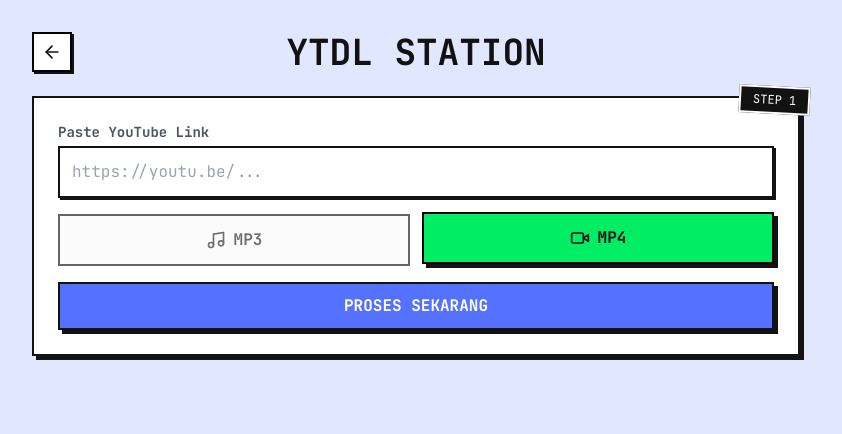
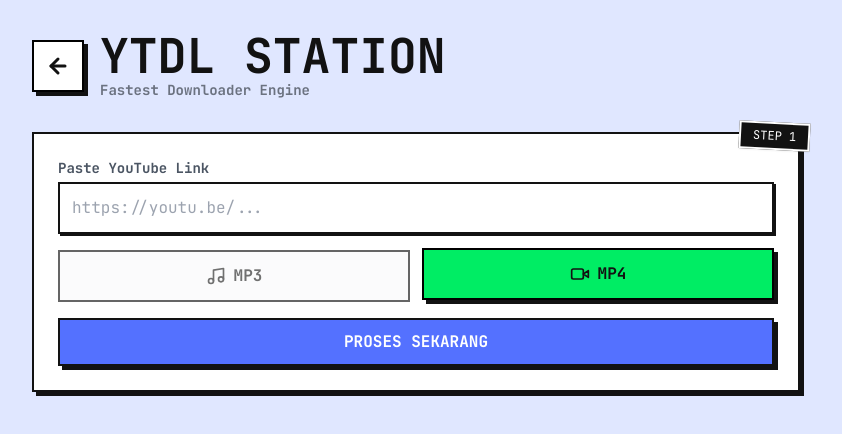
Before and after one commit to akaanakbaik/my-web-api, a React (Vite) app: page /ytdl in a window 1280 px wide. Shown: the top 434 px of the page, without its empty margins (224-1066 px from the left). Built offline with nearby package versions, Linux system fonts and the light colour scheme.

Commit message:
Update YTDL.jsx

```diff
--- a/src/pages/YTDL.jsx
+++ b/src/pages/YTDL.jsx
@@ -22,12 +22,17 @@
     setLoading(true);
     setData(null);
     setSpeed(null);
-    const toastId = toast.loading("Sedang memproses media...");
+
+    const toastId = toast.loading("Sedang memproses media (Mohon tunggu)...");
     const startTime = Date.now();
 
     try {
       const endpoint = type === 'mp3' ? '/api/ytdl/mp3' : '/api/ytdl/mp4';
-      const response = await axios.get(`${API_BASE_URL}${endpoint}`, { params: { url } });
+
+      const response = await axios.get(`${API_BASE_URL}${endpoint}`, {
+        params: { url },
+        timeout: 300000 // 5 Menit Timeout (FIX ISU SERVER SIBUK)
+      });
 
       if (response.data.status) {
         setData(response.data);
@@ -37,7 +42,14 @@
         toast.error(response.data.message || "Gagal mengambil data.", { id: toastId });
       }
     } catch (err) {
-      toast.error("Server sedang sibuk/down.", { id: toastId });
+      console.error(err);
+      if (err.code === 'ECONNABORTED') {
+        toast.error("Waktu habis! Video terlalu panjang/besar.", { id: toastId });
+      } else if (err.response) {
+        toast.error(`Server Error: ${err.response.status}`, { id: toastId });
+      } else {
+        toast.error("Koneksi terputus. Coba refresh.", { id: toastId });
+      }
     } finally {
       setLoading(false);
     }
@@ -57,13 +69,16 @@
   return (
     <div className="min-h-screen bg-neo-bg p-4 font-mono pb-20">
       <div className="max-w-3xl mx-auto space-y-6">
-        <div className="flex items-center justify-between pt-4">
-          <Link to="/" className="bg-white border-2 border-black p-2 shadow-neo-sm hover:translate-x-1 transition-transform"><ArrowLeft size={20}/></Link>
-          <h1 className="text-2xl md:text-4xl font-black uppercase">YTDL STATION</h1>
-          <div className="w-10"></div> {/* Spacer */}
+        <div className="flex items-center gap-4 pt-4 mb-8">
+          <Link to="/" className="bg-white border-2 border-black p-3 shadow-neo hover:translate-x-1 transition-transform flex-shrink-0">
+             <ArrowLeft size={24} strokeWidth={3}/>
+          </Link>
+          <div>
+             <h1 className="text-3xl md:text-5xl font-black uppercase leading-none">YTDL STATION</h1>
+             <p className="text-sm font-bold text-gray-500">Fastest Downloader Engine</p>
+          </div>
         </div>
 
-        {/* INPUT CARD */}
         <NeoCard className="bg-white" step="1">
            <label className="text-sm font-bold text-gray-600 mb-1 block">Paste YouTube Link</label>
            <NeoInput
@@ -83,11 +98,10 @@
            </div>
 
            <NeoButton onClick={handleDownload} variant="blue" fullWidth disabled={loading}>
-             {loading ? <Loader2 className="animate-spin" /> : 'PROSES SEKARANG'}
+             {loading ? <div className="flex items-center gap-2"><Loader2 className="animate-spin" /> <span>PROCESSING...</span></div> : 'PROSES SEKARANG'}
            </NeoButton>
         </NeoCard>
 
-        {/* RESULT CARD */}
         {data && (
           <NeoCard className="bg-[#f0f9ff] border-blue-500 animate-slide-up" step="2">
             <div className="bg-black border-2 border-black mb-4 shadow-neo">
@@ -109,8 +123,8 @@
                 <span className="font-bold text-right truncate w-1/2">{data.metadata.title}</span>
               </div>
               <div className="flex justify-between border-b border-black pb-1">
-                <span className="font-bold text-gray-500">Size</span>
-                <span className="font-bold">{data.metadata.size_formatted}</span>
+                <span className="font-bold text-gray-500">Engine</span>
+                <span className="font-bold text-blue-600">{data.metadata.engine}</span>
               </div>
             </div>
 
```
